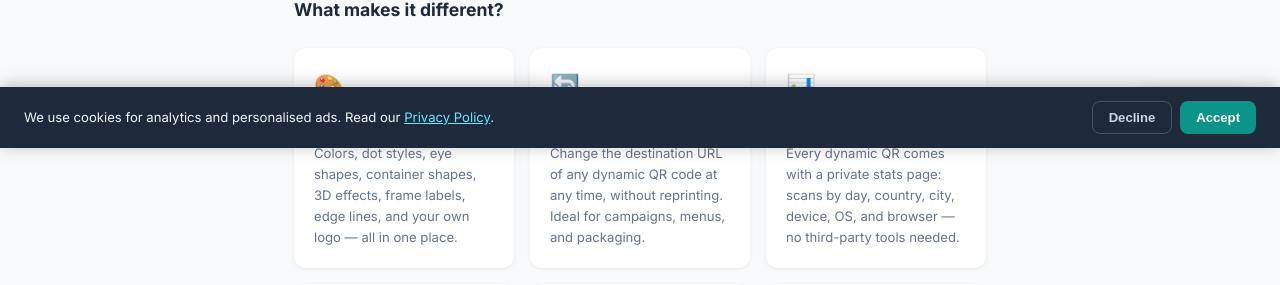
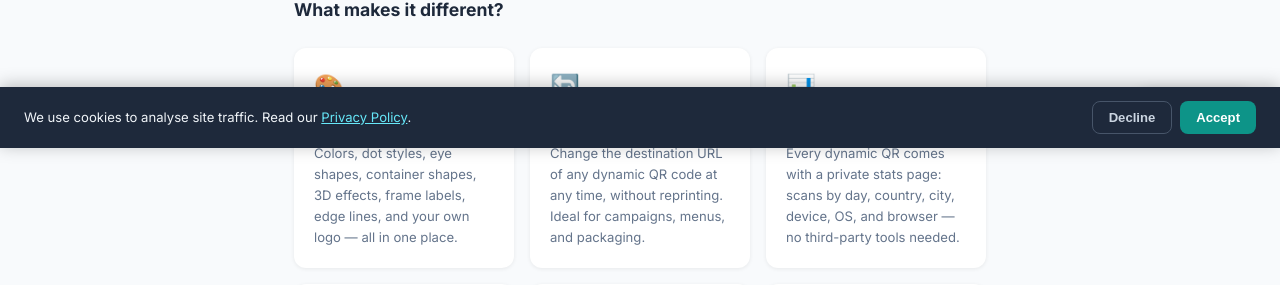
Before and after one commit to robertogl/forgeqr, a FastAPI app: page /about in a window 1280 px wide. Shown: the part 652-937 px from the top of the page. Run offline with FastAPI, Linux system fonts and the light colour scheme.

Commit message:
Update cookie banner text to mention analytics only
Co-Authored-By: Claude Sonnet 4.6 <noreply@anthropic.com>

```diff
--- a/templates/feedback_widget.html
+++ b/templates/feedback_widget.html
@@ -1,7 +1,7 @@
 <!-- Cookie Consent Banner -->
 <div id="ck-banner" style="display:none;position:fixed;bottom:0;left:0;right:0;z-index:9998;background:#1e293b;color:#f1f5f9;padding:14px 24px;box-shadow:0 -2px 16px rgba(0,0,0,.25);align-items:center;justify-content:space-between;gap:12px;flex-wrap:wrap;">
   <p style="margin:0;font-size:.82rem;line-height:1.6;flex:1;min-width:200px;">
-    We use cookies for analytics and personalised ads. Read our <a href="/privacy" style="color:#67e8f9;text-decoration:underline;">Privacy Policy</a>.
+    We use cookies to analyse site traffic. Read our <a href="/privacy" style="color:#67e8f9;text-decoration:underline;">Privacy Policy</a>.
   </p>
   <div style="display:flex;gap:8px;flex-shrink:0;">
     <button id="ck-decline" style="padding:8px 16px;border-radius:8px;border:1.5px solid #475569;background:transparent;color:#cbd5e1;font-size:.82rem;font-weight:600;cursor:pointer;">Decline</button>
```
